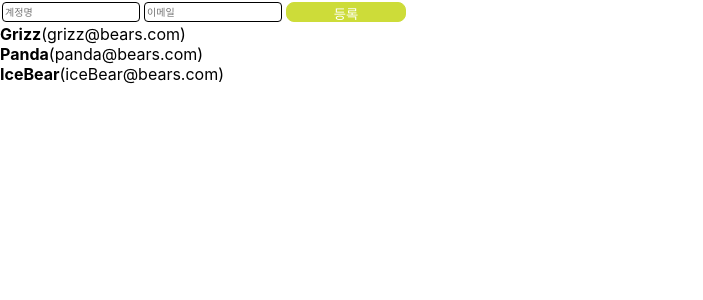
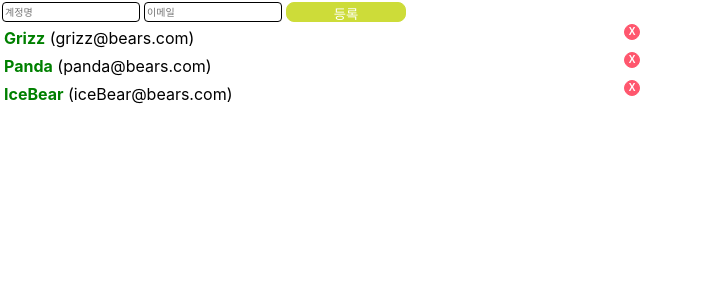
Before and after one commit to JUHEEBAEK/brgin-react, a React (Create React App) app: page / in a window 1280 px wide. Shown: the top 300 px of the page, without its empty margins (0-703 px from the left). Built offline with nearby package versions, Linux system fonts and the light colour scheme.

Commit message:
userList 배열 삭제, 수정

```diff
--- a/src/App.js
+++ b/src/App.js
@@ -15,23 +15,26 @@ function App() {
       ...inputs, // 스프레드 연산자 사용
       [name]: value
     });
-  }
+  };
 
   const [users, setUsers] = useState([
     {
         id: 1,
         username: "Grizz",
-        email: "grizz@bears.com"
+        email: "grizz@bears.com",
+        active: true
     },
     {
         id: 2,
         username: "Panda",
-        email: "panda@bears.com"
+        email: "panda@bears.com",
+        active: true
     },
     {
         id: 3,
         username: "IceBear",
-        email: "iceBear@bears.com"
+        email: "iceBear@bears.com",
+        active: true
     }
   ]);
 
@@ -41,7 +44,7 @@ function App() {
       id: nextId.current,
       username,
       email
-    }
+    };
 
     setUsers([...users, user]);
     // 배열에 값 추가하는 방법2
@@ -53,11 +56,25 @@ function App() {
       email: ""
     });
 
-    console.log(nextId.current);
     nextId.current += 1;
     // useRef로 관리하는 이유
     // 값이 바뀐다고 컴포넌트가 리레더링이 되지 않도록 하기 위해서.
-  }
+  };
+
+  const onRemove = id => {
+    setUsers(users.filter(user => user.id !== id));
+  };
+
+  const onToggle = id => {
+    setUsers(
+      users.map(
+        user => user.id === id
+          ? { ...user, active: !user.active }
+          : user
+      )
+    );
+  };
+
   return (
     <>
     <CreateUser
@@ -66,7 +83,7 @@ function App() {
       onChange={onChange}
       onCreate={onCreate}
     />
-    <UserList users={users}/>
+    <UserList users={users} onRemove={onRemove} onToggle={onToggle} />
     </>
   );
 }
--- a/src/UserList.js
+++ b/src/UserList.js
@@ -1,20 +1,61 @@
 import React from "react";
 
 // props로 user 받기
-function User({ user }) {
+function User({ user, onRemove, onToggle }) {
+    const buttonIconStyle = {
+        display: "flex",
+        justifyContent: "center",
+        color: "white",
+        backgroundColor: "#ff576e",
+        borderRadius: "12px",
+        cursor: "pointer",
+        width: "16px",
+        height: "16px",
+        fontSize: "10px",
+        fontWeight: "bold",
+        border: "solid 1px #ff576e"
+    }
+    const { username, email, id, active } = user;
     return (
-        <div>
-            <b>{user.username}</b><span>({user.email})</span>
+        <div style={{
+            display: "flex",
+            justifyContent: "space-between",
+            width: "50%",
+        }}>
+            <div style={{ margin: "4px"}}>
+                <b
+                    style={{
+                    color: active ? "green" : "black",
+                    cursor: "pointer"
+                    }}
+                    onClick={() => onToggle(id)}
+                >{username}</b>
+                &nbsp;
+                <span>({email})</span>
+            </div>
+            {/* 함수를 부르는게 아니라 함수를 써야함.
+                함수만 부르면 바로 다 사라짐.
+                onClick={onRemove(id)} 이렇게 하면 불러오자 마자 다 사라짐
+            */}
+            &nbsp;
+            <button style={buttonIconStyle} onClick={() => onRemove(id)}> X </button>
         </div>
     )
 }
 
-function UserList({ users }) {
+function UserList({ users, onRemove, onToggle }) {
     return (
         <div>
             {
                 users.map(
-                    user => (<User user={user} key={user.id} />)
+                    user => (
+                        <User
+                            user={user}
+                            key={user.id}
+                            onRemove={onRemove}
+                            onToggle={onToggle}
+                        />
+                    )
                     //key 없을 경우 index 사용. 그러나 key값으로 index를 사용하는게 효율적이진 않다.(효과없음.)
                 )
             }
```
